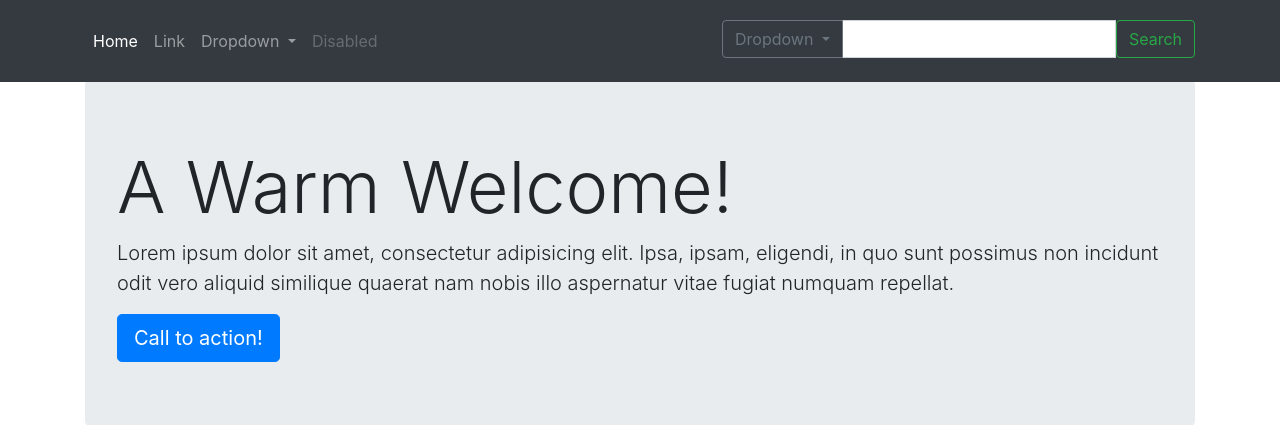
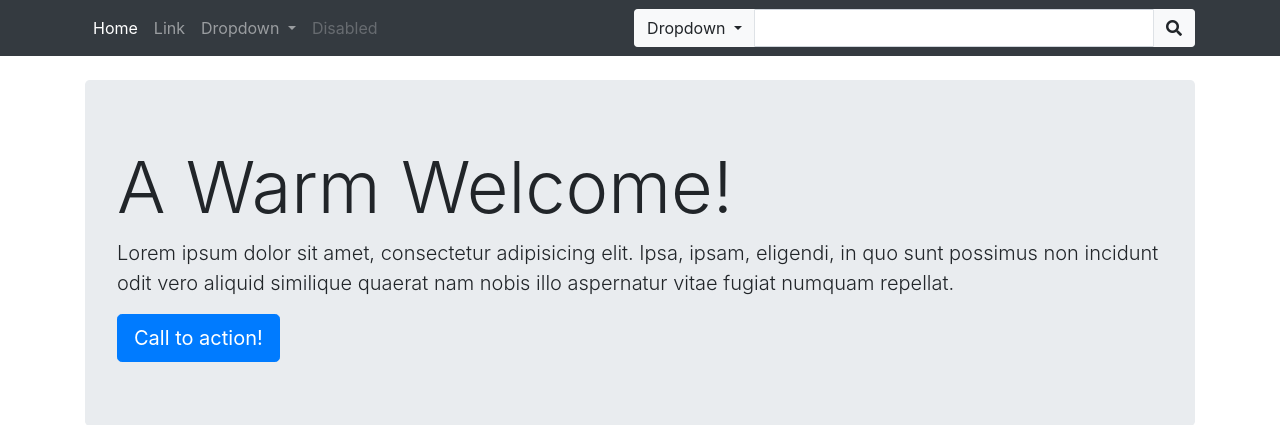
Before and after one commit to sajib-4414/infovislibraryproject, a Django app: page /library/ in a window 1280 px wide. Shown: the top 425 px of the page. Run offline with Django 3.2, Linux system fonts and the light colour scheme; grey boxes labelled with a size stand in for pictures from a placeholder-image service; some libraries are stand-ins or nearby versions.

Commit message:
dropdown and search button some designing fix

```diff
--- a/infovisproject1/library/templates/index.html
+++ b/infovisproject1/library/templates/index.html
@@ -15,6 +15,7 @@
     <link href="{% static 'vendor/bootstrap/css/bootstrap.min.css' %}" rel="stylesheet">
     <link rel="stylesheet" type="text/css" href="{% static 'slick/slick.css' %}"/>
     <link rel="stylesheet" type="text/css" href="{% static 'slick/slick-theme.css' %}"/>
+    <link rel="stylesheet" href="https://cdnjs.cloudflare.com/ajax/libs/font-awesome/5.13.1/css/all.min.css">
     <style>
         .slick-prev:before, .slick-next:before {
     color: #09529b !important;
@@ -58,9 +59,9 @@
             </ul>
             <form class="form-inline my-2 my-lg-0">
                 {#      <input class="form-control mr-sm-2" type="search" placeholder="Search" aria-label="Search" style="min-width: 400px">#}
-                <div class="input-group mb-3 " style="margin-top: 12px">
+                <div class="input-group">
                     <div class="input-group-prepend">
-                        <button class="btn btn-outline-secondary dropdown-toggle" type="button" data-toggle="dropdown"
+                        <button class="btn btn-light dropdown-toggle border-right" type="button" data-toggle="dropdown"
                                 aria-haspopup="true" aria-expanded="false">Dropdown
                         </button>
                         <div class="dropdown-menu">
@@ -71,34 +72,15 @@
                             <a class="dropdown-item" href="#">Separated link</a>
                         </div>
                     </div>
-                    <input type="text" class="form-control" aria-label="Text input with dropdown button">
-                    <button class="btn btn-outline-success my-2 my-sm-0" type="submit">Search</button>
+                    <input type="text" class="form-control" aria-label="Text input with dropdown button" style="min-width: 400px">
+                    <div class="input-group-append">
+                        <button class="btn btn-light border-left" type="button"><em class="fa fa-search"></em></button>
+                    </div>
                 </div>
 
             </form>
         </div>
-        {#      <a class="navbar-brand" href="#">Start Bootstrap</a>#}
-        {#      <button class="navbar-toggler" type="button" data-toggle="collapse" data-target="#navbarResponsive" aria-controls="navbarResponsive" aria-expanded="false" aria-label="Toggle navigation">#}
-        {#        <span class="navbar-toggler-icon"></span>#}
-        {#      </button>#}
-        {#      <div class="collapse navbar-collapse" id="navbarResponsive">#}
-        {#        <ul class="navbar-nav ml-auto">#}
-        {#          <li class="nav-item active">#}
-        {#            <a class="nav-link" href="#">Home#}
-        {#              <span class="sr-only">(current)</span>#}
-        {#            </a>#}
-        {#          </li>#}
-        {#          <li class="nav-item">#}
-        {#            <a class="nav-link" href="#">About</a>#}
-        {#          </li>#}
-        {#          <li class="nav-item">#}
-        {#            <a class="nav-link" href="#">Services</a>#}
-        {#          </li>#}
-        {#          <li class="nav-item">#}
-        {#            <a class="nav-link" href="#">Contact</a>#}
-        {#          </li>#}
-        {#        </ul>#}
-        {#      </div>#}
+
     </div>
 </nav>
 
```
